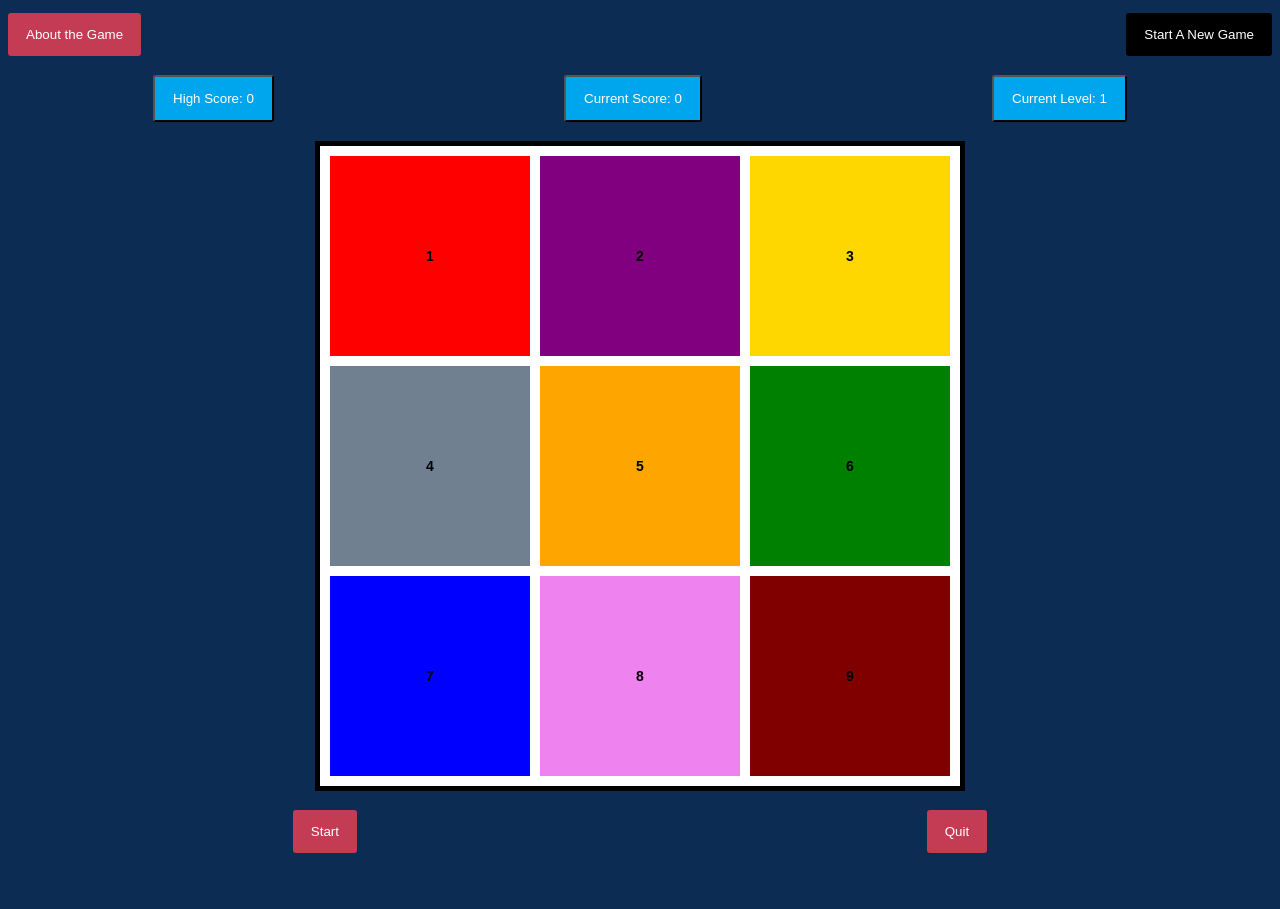
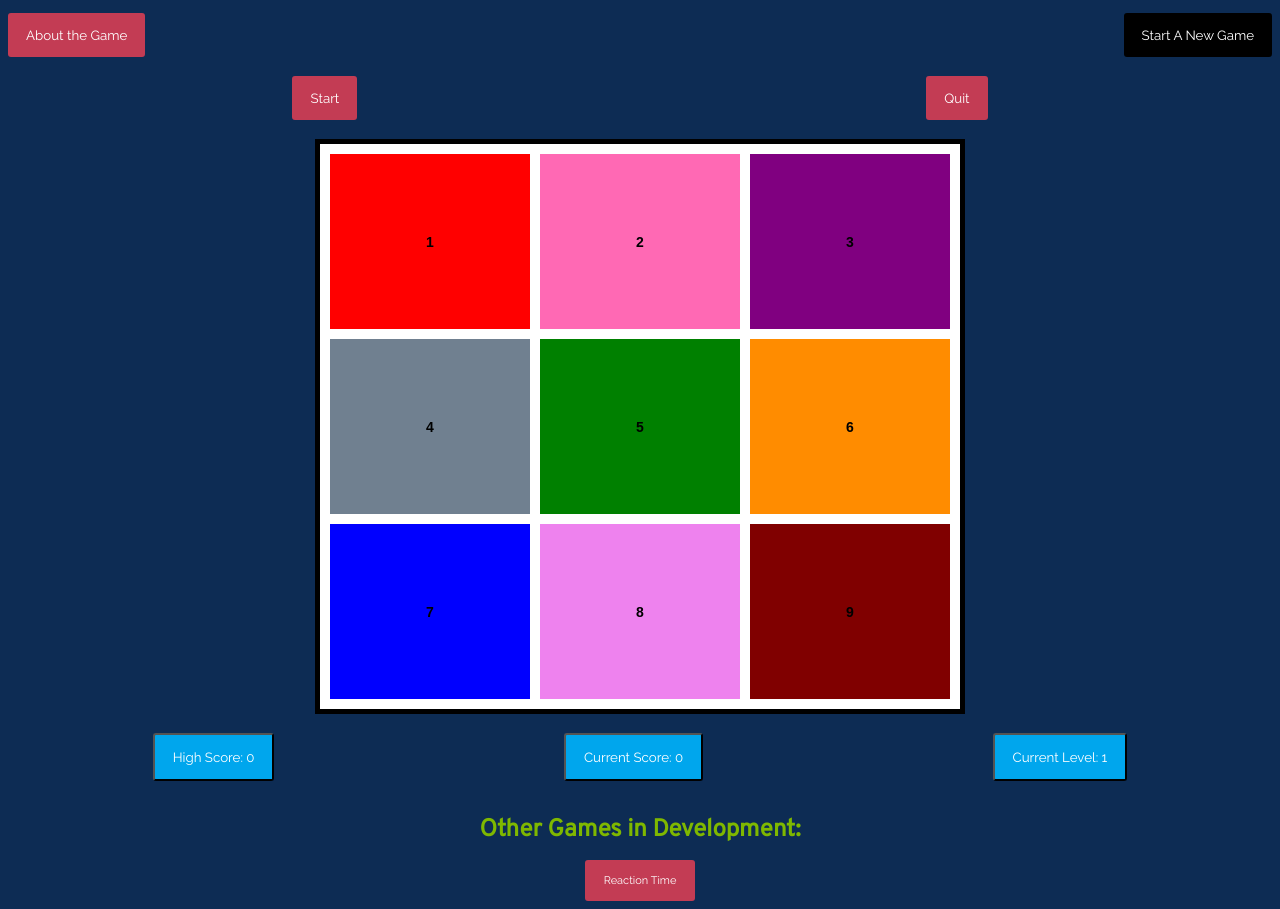
Before and after one commit to svkalvakolanu/simon, a plain HTML site: page index.html in a window 1280 px wide. Shown: the part 65-974 px from the top of the page. Before the commit the page ends 926 px from the top, so only its background shows below. Drawn offline with Linux system fonts and the light colour scheme.

Commit message:
validation checks + cleanup + created reactiongame framework

```diff
--- a/index.html
+++ b/index.html
@@ -6,8 +6,8 @@
     <meta http-equiv="X-UA-Compatible" content="ie=edge">
     <title>Simon</title>
     <link rel="stylesheet" type="text/css" href="style.css">
-    <link href="https://fonts.googleapis.com/css?family=Overpass|Raleway&display=swap" rel="stylesheet">
-</head>
+    <link href="https://fonts.googleapis.com/css?family=Overpass&display=swap" rel="stylesheet">
+    <link href="https://fonts.googleapis.com/css?family=Raleway&display=swap" rel="stylesheet">
 </head>
 <body>
     <h1>Simon</h1>
@@ -43,10 +43,9 @@
 
 <br>
 <br>
-<div class="scores">
-    <button class="score-buttons" id="highscore">High Score: 0</button>
-    <button class="score-buttons" id="currentscore">Current Score: 0</button>
-    <button class="score-buttons" id="currentlevel">Current Level: 1</button>
+<div class="startquit">
+    <button id="startgame">Start</button>
+    <button id="quitgame">Quit</button>
 </div>
 
 <br>
@@ -64,11 +63,16 @@
     </div>
 
     <br>
-    <div class="startquit">
-        <button id="startgame">Start</button>
-        <button id="quitgame">Quit</button>
+    <div class="scores">
+        <button class="score-buttons" id="highscore">High Score: 0</button>
+        <button class="score-buttons" id="currentscore">Current Score: 0</button>
+        <button class="score-buttons" id="currentlevel">Current Level: 1</button>
     </div>
 
+
+    <br>
+    <h2>Other Games in Development:</h2>
+    <a class="redirect" href="reaction.html">Reaction Time</a>
 
     <script src="script.js"></script>
 </body>
--- /dev/null
+++ b/reactionscript.js
@@ -0,0 +1 @@
+// some dope stuff
--- /dev/null
+++ b/reactionstyles.css
@@ -0,0 +1 @@
+/* checks over stripes */
--- a/script.js
+++ b/script.js
@@ -52,13 +52,13 @@ for (i=0; i < gbtns.length; i++) {
     gbtns[i].addEventListener("click", user)
 }
 
-// for (i=0; i < gbtns.length; i++) {
-//     gbtns[i].addEventListener("mouseover", hoverState)
-// }
+for (i=0; i < gbtns.length; i++) {
+    gbtns[i].addEventListener("mouseover", hoverState)
+}
 
-// for (i=0; i < gbtns.length; i++) {
-//     gbtns[i].addEventListener("mouseout", undohoverState)
-// }
+for (i=0; i < gbtns.length; i++) {
+    gbtns[i].addEventListener("mouseout", undohoverState)
+}
 
 quit.addEventListener("click", quitGame)
 
@@ -125,7 +125,7 @@ function quitGame(evt) {
 }
 
 function hoverState(evt) {
-    evt.target.style.opacity = .5
+    evt.target.style.opacity = .75
 }
 
 function undohoverState(evt) {
--- a/style.css
+++ b/style.css
@@ -7,6 +7,15 @@ h1 {
     margin: auto;
     font-family: 'Overpass', sans-serif;
     color: #ffb400;
+}
+
+h2 {
+        padding: 15px;
+        text-align: center;
+        max-width: 500px;
+        margin: auto;
+        font-family: 'Overpass', sans-serif;
+        color: #7fb800;
 }
 
 body {
@@ -49,7 +58,7 @@ body {
 	outline: none;
 	border-radius: 3px;
 	color: white;
-    font-family: Arial;
+    font-family: Raleway;
 	cursor: pointer;
 }
 
@@ -60,7 +69,7 @@ body {
 	outline: none;
 	border-radius: 3px;
 	color: white;
-    font-family: Arial;
+    font-family: Raleway;
 	cursor: pointer;
 }
 
@@ -71,13 +80,15 @@ body {
 	background-color: #00a6ed;
 	border-radius: 3px;
 	color: white;
-    font-family: Arial;
+    font-family: Raleway;
     cursor: default;
 }
 
 .gamebutton {
-    min-width: 200px;
-    min-height: 200px;
+    min-width: 10px;
+    min-height: 10px;
+    height: 175px;
+    height: 175px;
     margin: 5px 5px;
     border: 1px solid transparent;
     font-size: 14px;
@@ -114,7 +125,7 @@ body {
 	outline: none;
 	border-radius: 3px;
 	color: white;
-    font-family: Arial;
+    font-family: Raleway;
 	cursor: pointer;
 }
 
@@ -127,7 +138,7 @@ body {
 	outline: none;
 	border-radius: 3px;
 	color: white;
-    font-family: Arial;
+    font-family: Raleway;
 	cursor: pointer;
 }
 
@@ -137,11 +148,11 @@ body {
 }
 
 #two {
-    background: purple;
+    background: hotpink;
 }
 
 #three {
-    background: gold;
+    background: purple;
 }
 
 #four {
@@ -149,11 +160,11 @@ body {
 }
 
 #five {
-    background: orange;
+    background: green;
 }
 
 #six {
-    background: green;
+    background: darkorange;
 }
 
 #seven {
@@ -186,7 +197,32 @@ body {
     align-items: center;
 }
 
+#reactiongame {
+    display: block;
+    margin: auto;
+}
+
+a {
+    text-decoration: none;
+}
+
 .scores {
     display: flex;
     justify-content: center;
 }
+
+.redirect {
+    display: block;
+    margin: auto;
+    text-align: center;
+    max-width: 90px;
+    padding: 14px 10px;
+	background-color: #c33c54;
+	border: none;
+	outline: none;
+	border-radius: 3px;
+	color: white;
+    font-family: Raleway;
+    font-size: 11px;
+	cursor: pointer;
+}
```
Also changed, not shown: reaction.html (added, +15 -0 lines).
